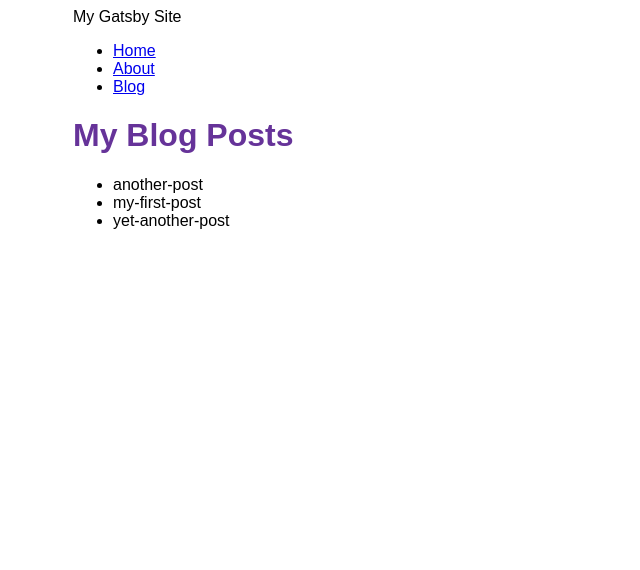
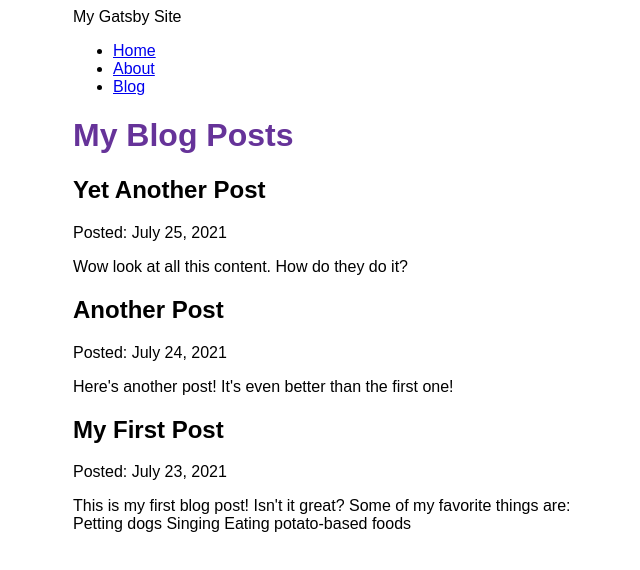
Before and after one commit to unnKoel/my-gatsby-site, a Gatsby site: page /blog in a window 1280 px wide. Shown: the whole page, without its empty margins (317-957 px from the left). Built offline with nearby package versions, Linux system fonts and the light colour scheme; Gatsby itself is replaced by a stand-in of ours.

Commit message:
Finished Gatsby Tutorial Part 5

```diff
--- a/blog/another-post.mdx
+++ b/blog/another-post.mdx
@@ -0,0 +1,7 @@
+---
+title: "Another Post"
+date: "2021-07-24"
+slug: "another-post"
+---
+
+Here's another post! It's even better than the first one!
--- a/blog/my-first-post.mdx
+++ b/blog/my-first-post.mdx
@@ -0,0 +1,13 @@
+---
+title: "My First Post"
+date: "2021-07-23"
+slug: "my-first-post"
+---
+
+This is my first blog post! Isn't it *great*?
+
+Some of my **favorite** things are:
+
+* Petting dogs
+* Singing
+* Eating potato-based foods
--- a/blog/yet-another-post.mdx
+++ b/blog/yet-another-post.mdx
@@ -0,0 +1,7 @@
+---
+title: "Yet Another Post"
+date: "2021-07-25"
+slug: "yet-another-post"
+---
+
+Wow look at all this content. How do they do it?
--- a/gatsby-config.js
+++ b/gatsby-config.js
@@ -16,5 +16,6 @@ module.exports = {
         path: `${__dirname}/blog`,
       }
     },
+    "gatsby-plugin-mdx",
   ],
 }
--- a/package.json
+++ b/package.json
@@ -15,8 +15,10 @@
     "clean": "gatsby clean"
   },
   "dependencies": {
+    "@mdx-js/react": "^2.3.0",
     "gatsby": "^5.12.4",
     "gatsby-plugin-image": "^3.12.3",
+    "gatsby-plugin-mdx": "^5.12.3",
     "gatsby-plugin-sharp": "^5.12.3",
     "gatsby-source-filesystem": "^5.12.1",
     "react": "^18.2.0",
--- a/src/pages/blog.js
+++ b/src/pages/blog.js
@@ -6,20 +6,28 @@ import { graphql } from "gatsby";
 const BlogPage = ({ data }) => {
   return (
     <Layout pageTitle="My Blog Posts">
-      <ul>
-        {data.allFile.nodes.map((node) => (
-          <li key={node.name}>{node.name}</li>
-        ))}
-      </ul>
+      {data.allMdx.nodes.map((node) => (
+        <article key={node.id}>
+          <h2>{node.frontmatter.title}</h2>
+          <p>Posted: {node.frontmatter.date}</p>
+          <p>{node.excerpt}</p>
+        </article>
+      ))}
     </Layout>
   );
 };
 
 export const query = graphql`
   query {
-    allFile {
+    allMdx(sort: { frontmatter: { date: DESC } }) {
       nodes {
-        name
+        id
+        excerpt
+        frontmatter {
+          date(formatString: "MMMM D, YYYY")
+          slug
+          title
+        }
       }
     }
   }
```
Also changed, not shown: 1 other file.
